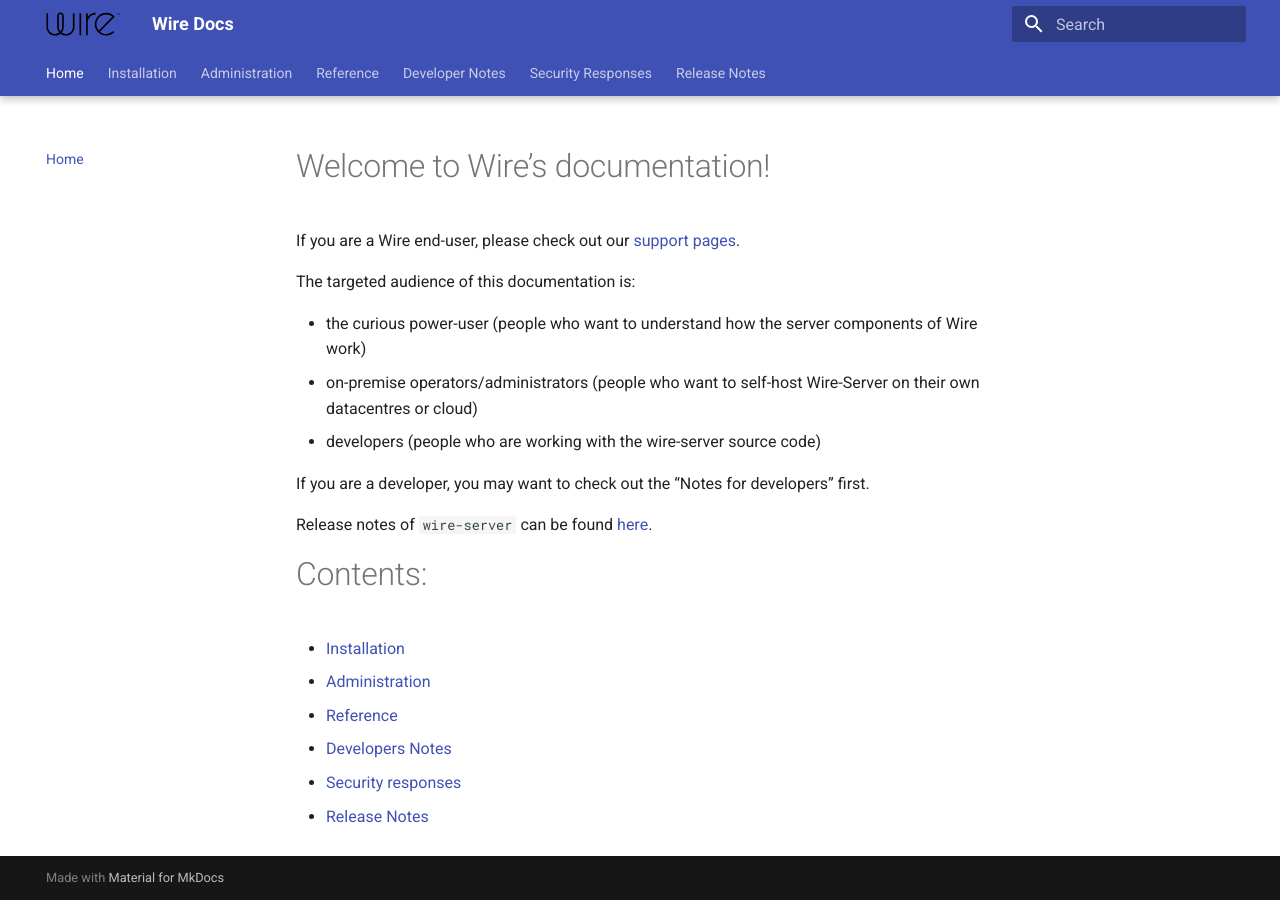
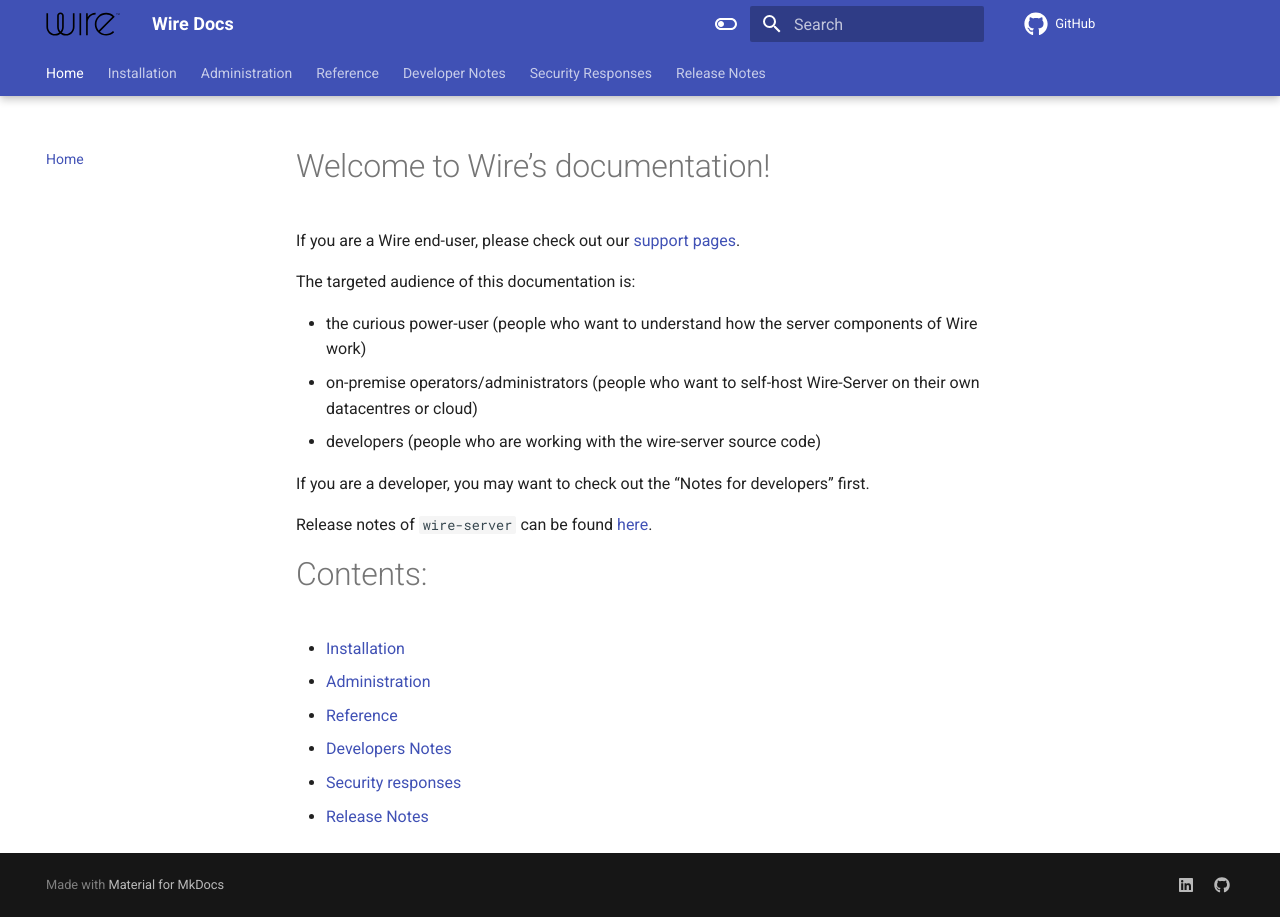
Before and after one commit to wireapp/wire-docs, an MkDocs documentation site: the page built from src/README.md, in a window 1280 px wide. Built offline with MkDocs 1.6.1 and Material for MkDocs 9.7.7, drawn with Linux system fonts in a browser that asks for light colours; comment, search, counter and statistics services are not loaded; the version menu is left out.

Commit message:
docs(docs.wire.com): WPB-15365 add other mkdocs params to handle 404 redirects and added more features

```diff
--- a/mkdocs.yml
+++ b/mkdocs.yml
@@ -1,6 +1,11 @@
 site_name: Wire Docs
 docs_dir: src
-
+site_url: "https://docs.zinfrdev.com"
+repo_url: https://github.com/wireapp/wire-docs
+edit_uri: edit/main/src/
+site_author: Wire Authors
+site_description: "Wire Documentation"
+use_directory_urls: true
 nav:
   - Home: README.md
   - Installation:
@@ -124,6 +129,19 @@
     - search.share
     - search.suggest
     - tabs
+  palette:
+    - scheme: "default"
+      accent: "deep orange"
+      toggle:
+        icon: material/toggle-switch-off-outline
+        name: Switch to dark mode
+    - scheme: "slate"
+      accent: "red"
+      toggle:
+        icon: material/toggle-switch
+        name: Switch to light mode
+  icon:
+    repo: fontawesome/brands/github
 
 plugins:
   - search
@@ -140,6 +158,7 @@
       canonical_version:
         null # the version for <link rel="canonical">; `null`
         # uses the version specified via `mike deploy`
+
 markdown_extensions:
   - admonition
   - attr_list
@@ -168,3 +187,8 @@
   version:
     provider: mike
     default: latest  # Default version to load
+  social:
+    - icon: fontawesome/brands/linkedin
+      link: https://www.linkedin.com/company/wire-secure-communication
+    - icon: fontawesome/brands/github
+      link: https://github.com/wireapp
```
